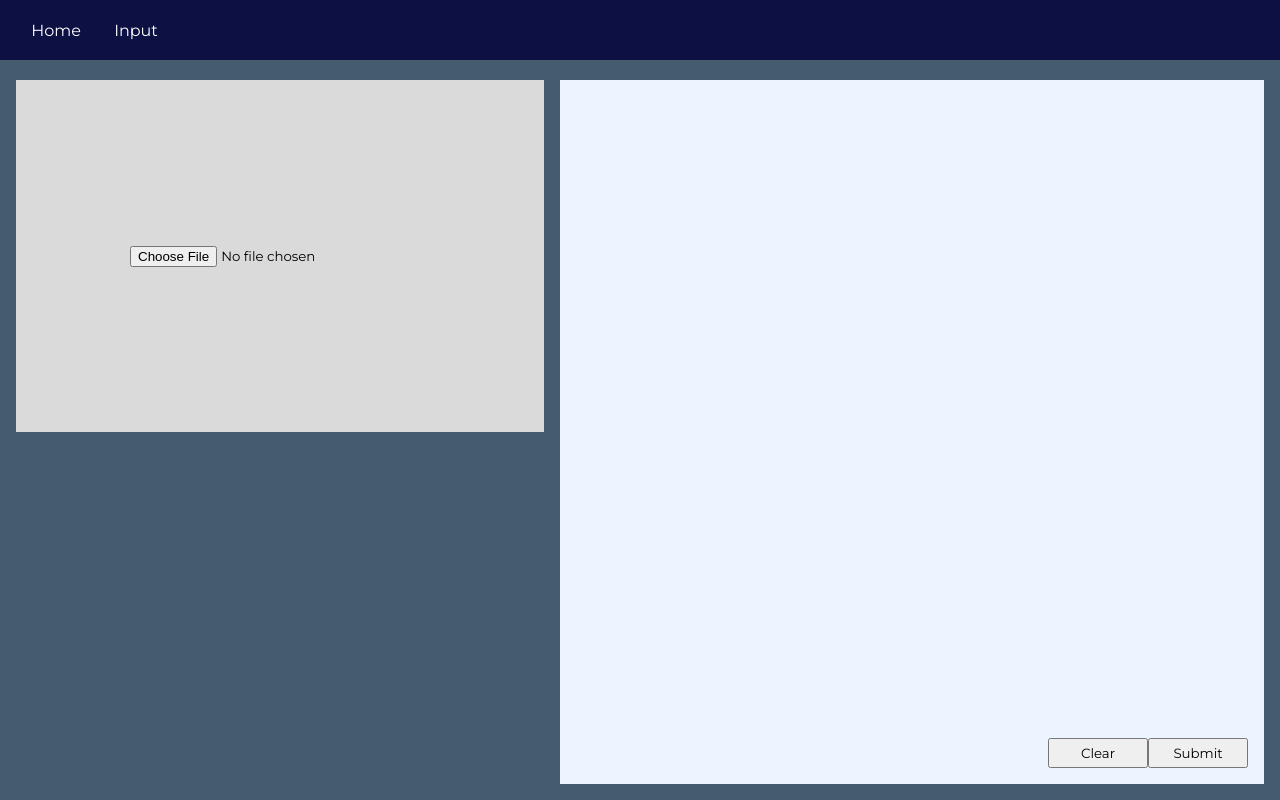
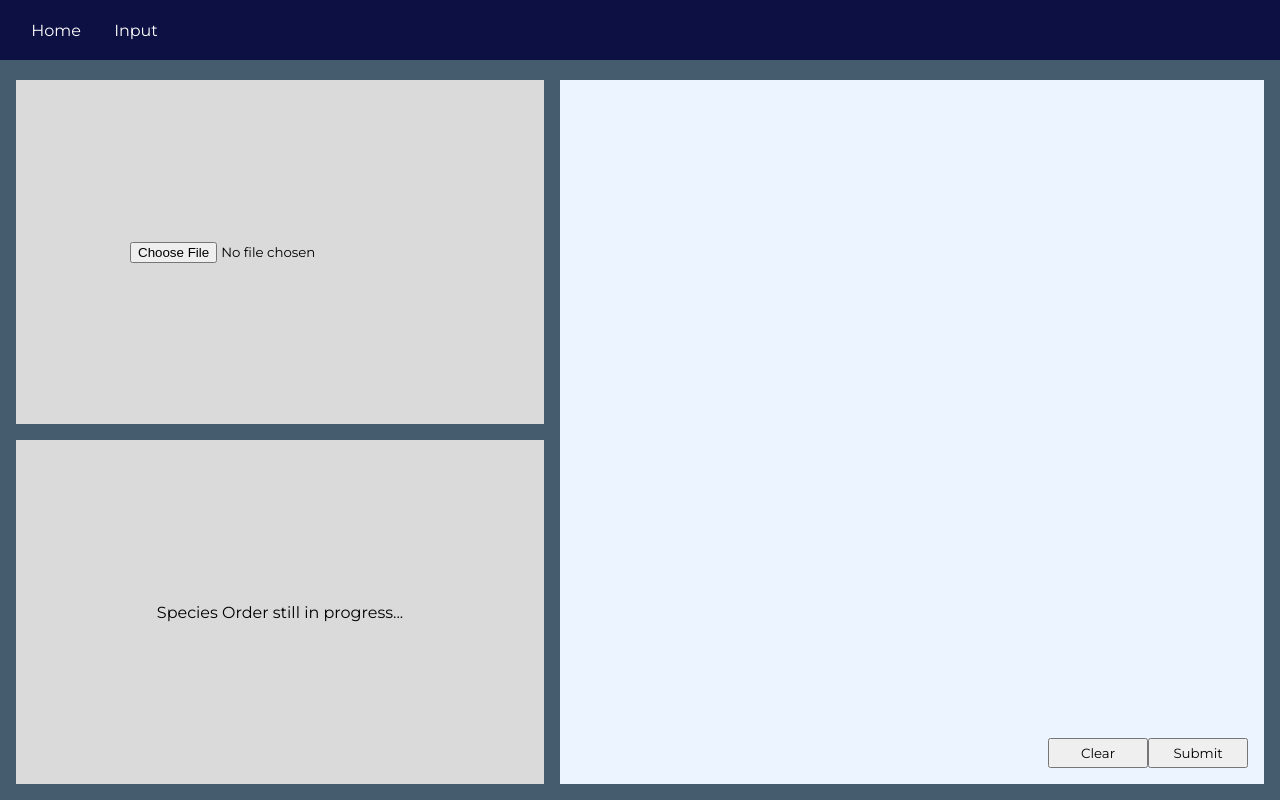
Before and after one commit to DCatCan/IGGB, a Next.js app: page /userinput in a window 1280 px wide. Built offline with nearby package versions, Linux system fonts and the light colour scheme.

Commit message:
Update Dragndrop.js

```diff
--- a/components/Dragndrop.js
+++ b/components/Dragndrop.js
@@ -38,15 +38,16 @@ const Dragndrop = () => {
 							onChange={(e) => (handler.setShared(e))}
 						/>
 					</div>
-					{/* <div className={is.square}>
-						<input
+					<div className={is.square}>
+						{/* <input
 							type="file"
 							name="orderRef"
 							id="orderInput"
 							multiple={true}
 							onChange={(e) => handler.setOrder(e)}
-						/>
-					</div> */}
+						/> */}
+						<p>Species Order still in progress...</p>
+					</div>
 				</div>
 				<div className={is.genedisplay}>
 					<div className={is.speciesDisp}>
```
